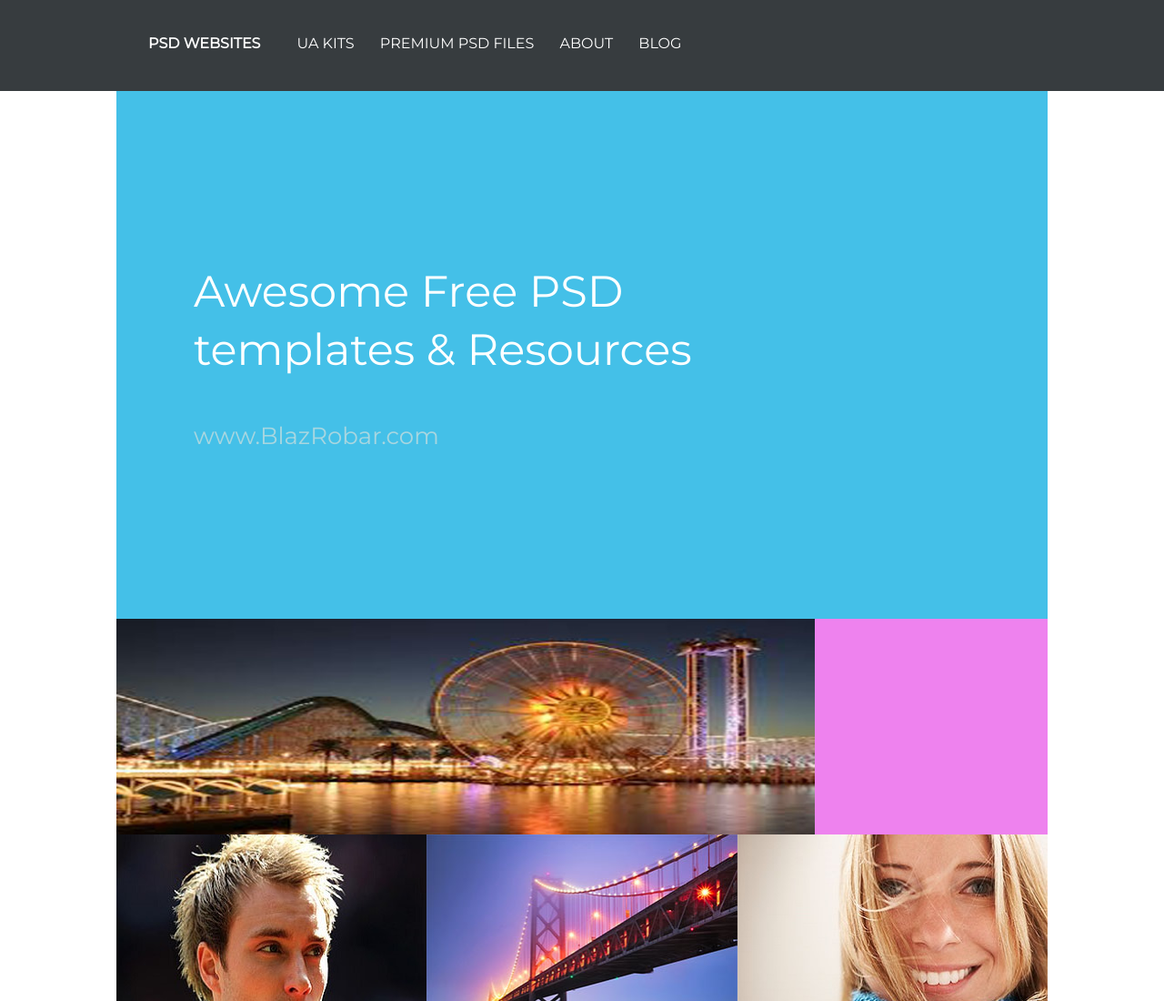
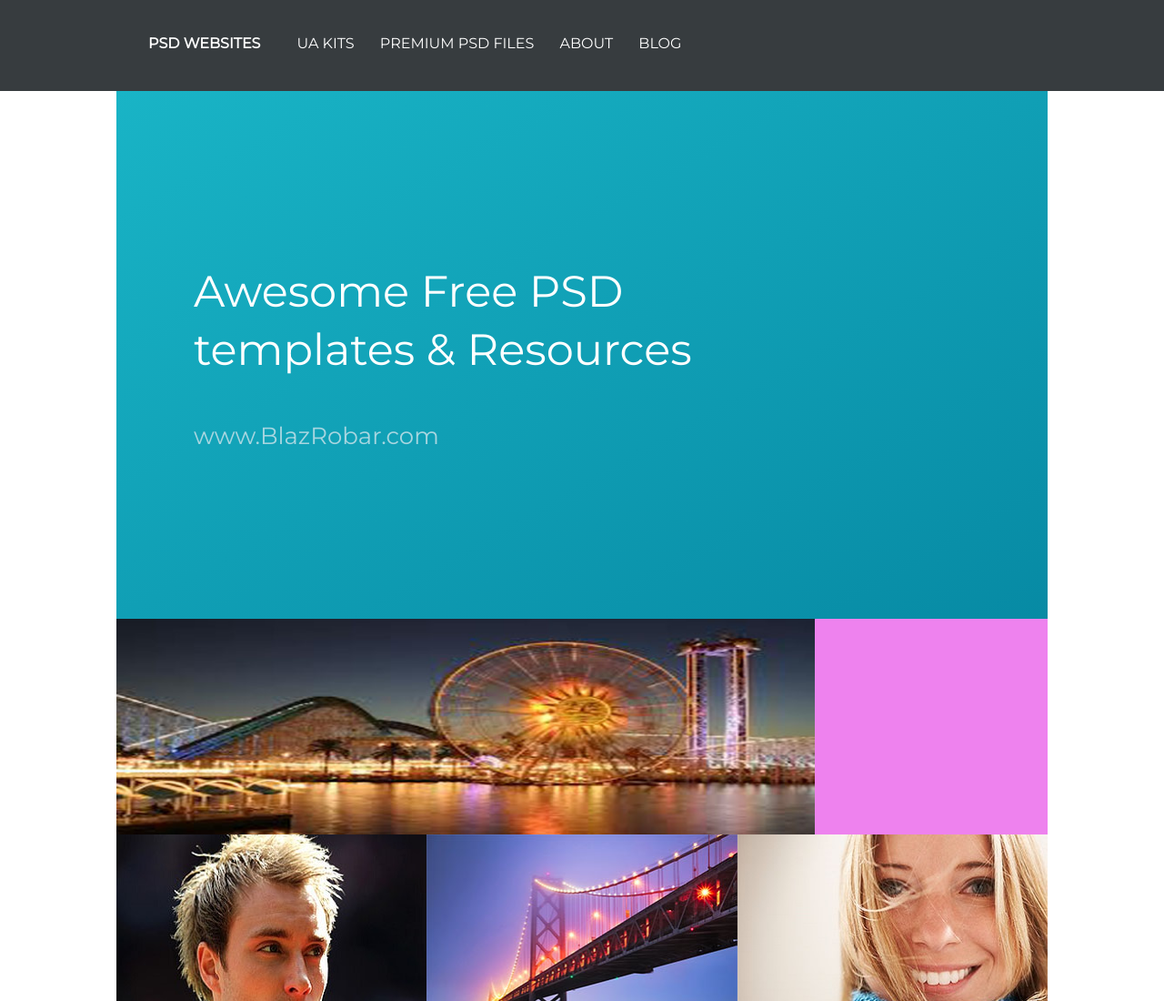
Before and after one commit to Olgert77/Adaprive, a plain HTML site: page index.html in a window 1280 px wide. Shown: the top 1100 px of the page at 91% size. Drawn offline with nearby package versions, Linux system fonts and the light colour scheme.

Commit message:
[gradient]

```diff
--- a/css/style.css
+++ b/css/style.css
@@ -87,7 +87,7 @@ button, input[type="submit"]{
 /*header end*/
 /*main start*/
 .inner-block{
-	background: #44c0e8;
+	background: linear-gradient(to bottom right, #19b4c6, #078aa4);
 	height: 580px;
 }
 .inner-block h2{
```
